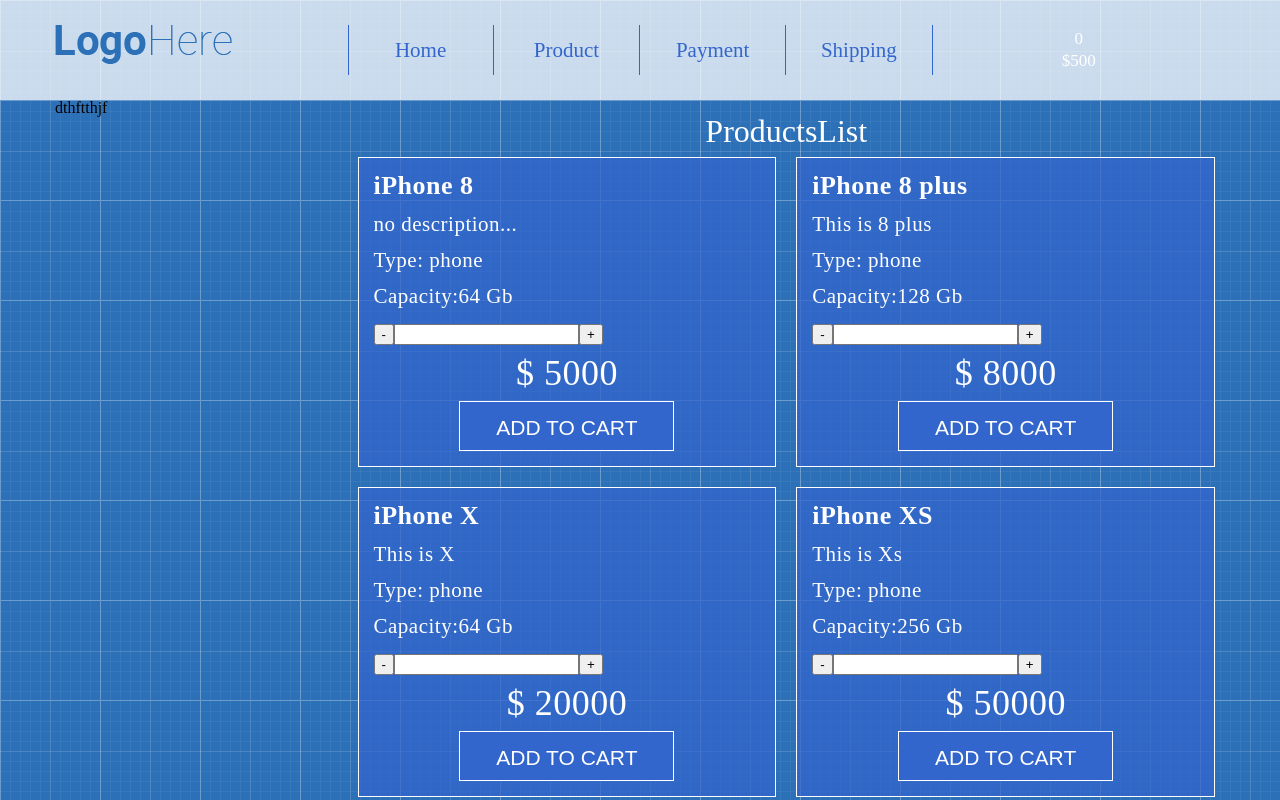
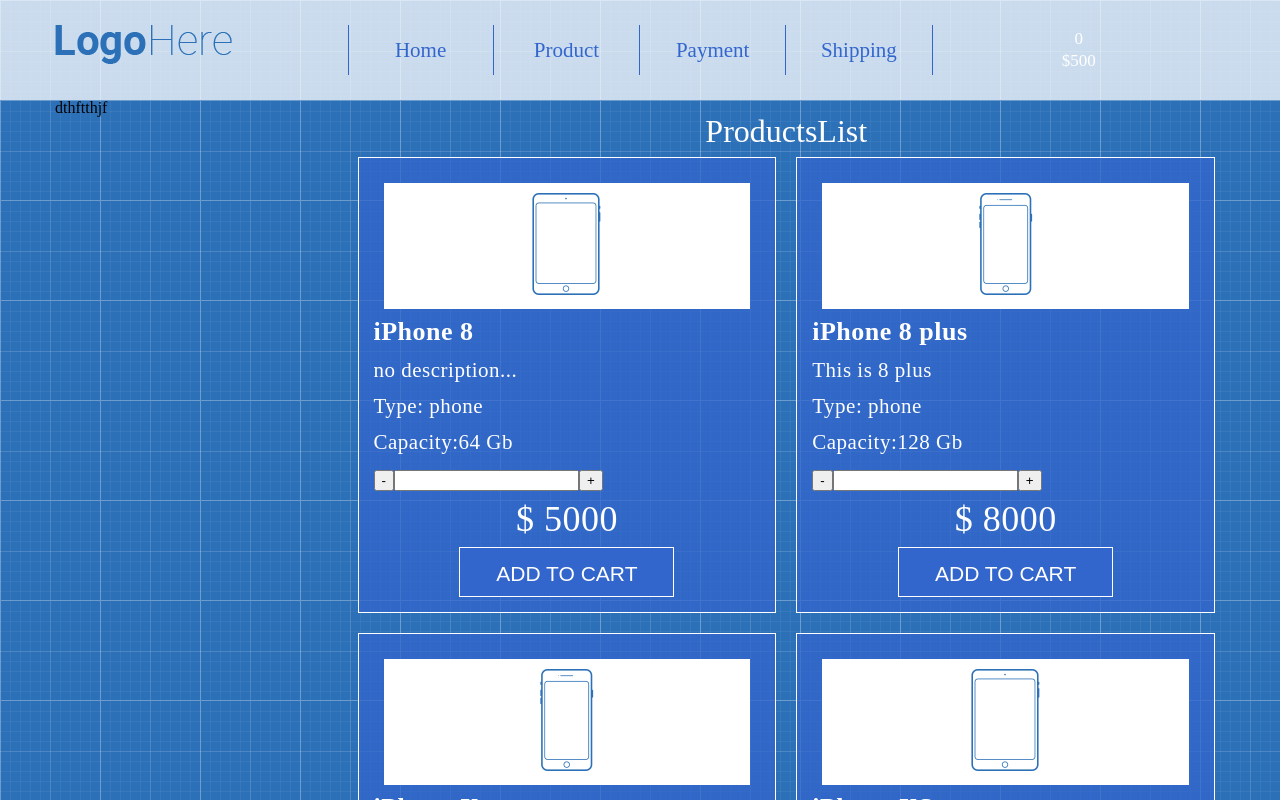
Before and after one commit to ApostleAndrew/shop-react, a React (Create React App) app: page / in a window 1280 px wide. Shown: the top 800 px of the page. Built offline with nearby package versions, Linux system fonts and the light colour scheme.

Commit message:
add images in productsListItem

```diff
--- a/src/App/Main/Products/ProductsList.js
+++ b/src/App/Main/Products/ProductsList.js
@@ -18,6 +18,7 @@
                         type,
                         capacity,
                         price,
+                        image,
                     }) => (
                         <div className="col-lg-6" key={id}>
                         <ProductsListItem
@@ -26,6 +27,7 @@
                             type={type}
                             capacity={capacity}
                             price={price}
+                            image={image}
                         />
 
                         </div>
--- a/src/App/Main/Products/ProductsListItem.css
+++ b/src/App/Main/Products/ProductsListItem.css
@@ -7,6 +7,12 @@
     font-size: 21px;
     letter-spacing: 0.5px;
 
+}
+.product-image{
+    background-color: white;
+    text-align: center;
+    padding: 10px 0;
+    margin: 10px;
 }
 .product-name {
     font-size: 26px;
--- a/src/App/Main/Products/ProductsListItem.js
+++ b/src/App/Main/Products/ProductsListItem.js
@@ -8,9 +8,11 @@
     type,
     capacity,
     price,
+    image,
 }) => {
     return (
         <div className='products-list-item'>
+            <div className='product-image'><img src={image} alt={name}/> </div>
             <div className='product-name'> {name}</div>
             <div className='product-description'> {description}</div>
             <div className='product-type'>Type: {type}</div>
--- a/src/App/Main/Products/products.js
+++ b/src/App/Main/Products/products.js
@@ -6,6 +6,7 @@
         type:"phone",
         capacity:64,
         price:5000,
+        image:"/images/products/ipad.png",
     },
     {
         id:2,
@@ -14,6 +15,7 @@
         type:"phone",
         capacity:128,
         price:8000,
+        image:"/images/products/iphone.png",
     },
     {
         id:3,
@@ -22,6 +24,7 @@
         type:"phone",
         capacity:64,
         price:20000,
+        image:"/images/products/iphone.png",
     },
     {
         id:4,
@@ -30,6 +33,7 @@
         type:"phone",
         capacity:256,
         price:50000,
+        image:"/images/products/ipad.png",
     },
 
 ]
```
Also changed, not shown: public/images/Products/ipad.png (added), public/images/Products/iphone.png (added).
